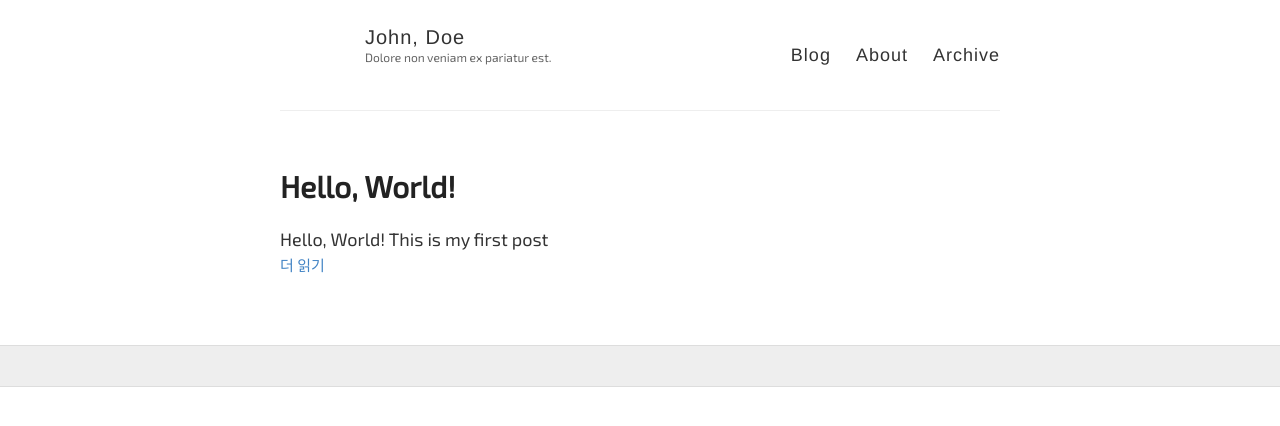
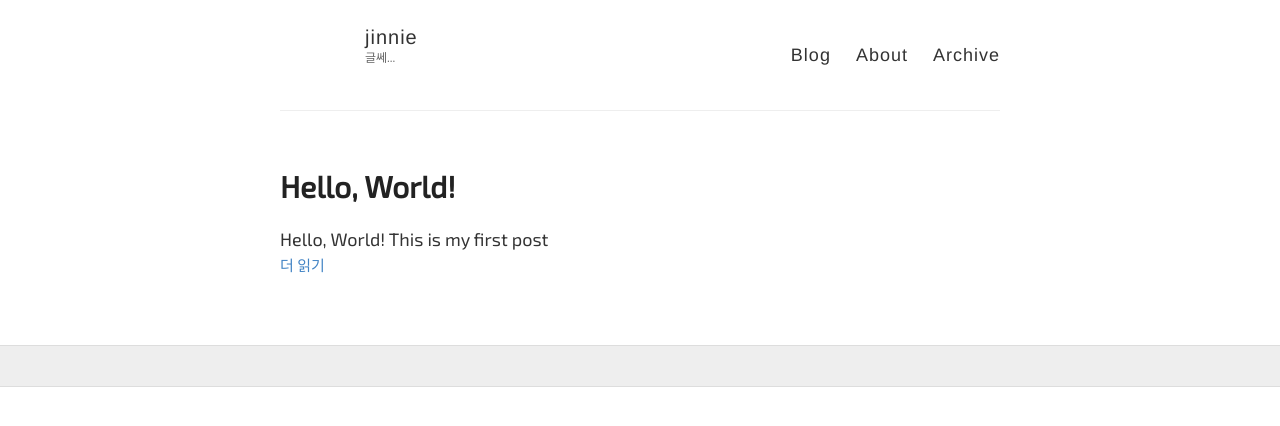
Before and after one commit to jinn-ie/jinn-ie.github.io, a Jekyll site: the page built from index.html, in a window 1280 px wide. Shown: the top 426 px of the page. Built offline with Jekyll 4.4.1, drawn with Linux system fonts in a browser that asks for light colours; some web fonts are replaced; the list of posts is cut into pages by our own code.

Commit message:
changed name

```diff
--- a/_config.yml
+++ b/_config.yml
@@ -3,10 +3,10 @@
 #
 
 # Name of your site (displayed in the header)
-name: John, Doe
+name: jinnie
 
 # Short bio or description (displayed in the header)
-description: Dolore non veniam ex pariatur est.
+description: 글쎄...
 
 # URL of your avatar or profile pic (you could use your GitHub profile pic)
 avatar:
```
